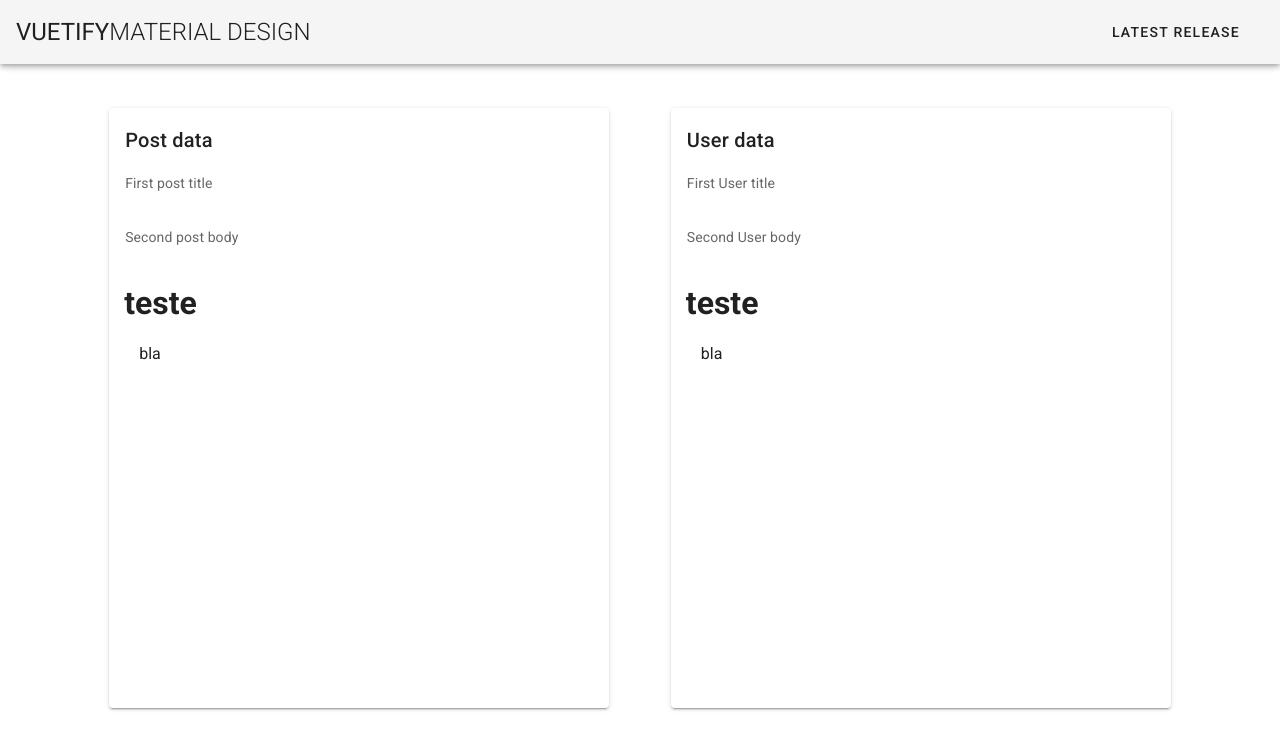
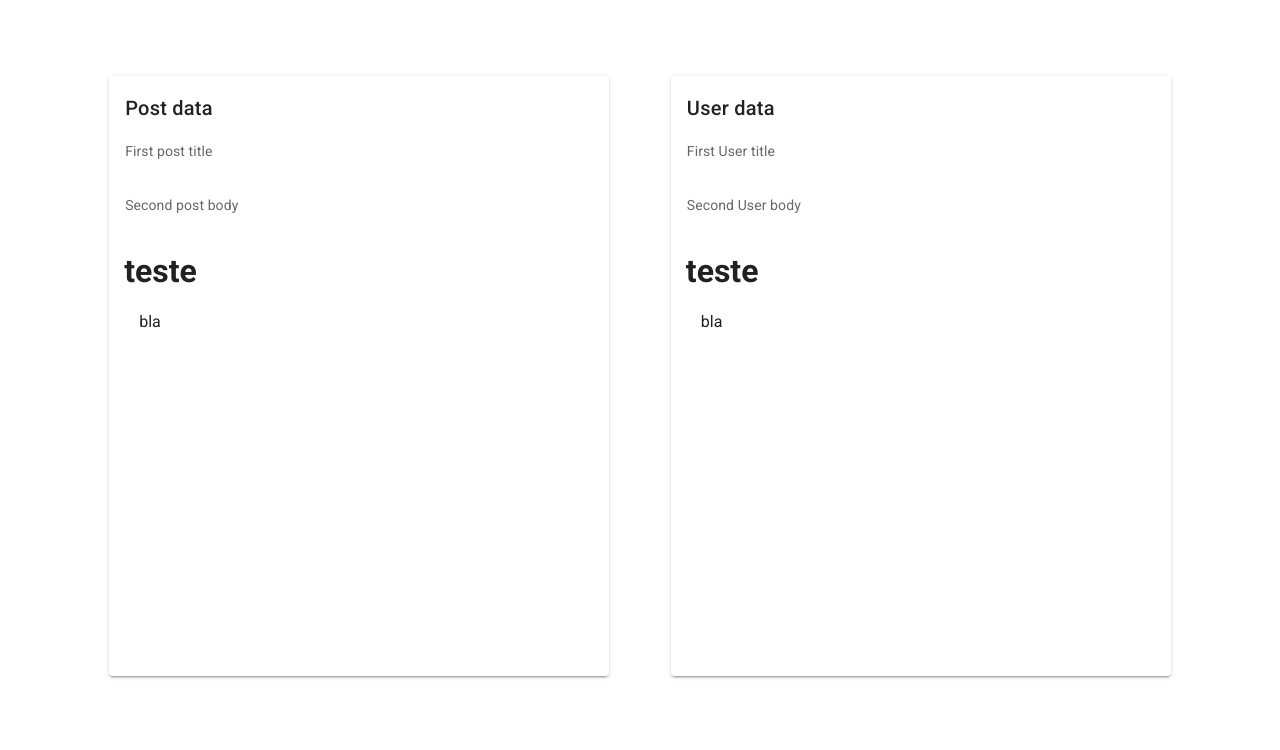
Before and after one commit to CristiAllan/vuex-curso-pt-br, a Vue app: page / in a window 1280 px wide. Shown: the top 750 px of the page. Built offline with nearby package versions, Linux system fonts and the light colour scheme.

Commit message:
setup project template part 5

```diff
--- a/src/App.vue
+++ b/src/App.vue
@@ -1,20 +1,5 @@
 <template>
   <v-app>
-    <v-app-bar app>
-      <v-toolbar-title class="headline text-uppercase">
-        <span>Vuetify</span>
-        <span class="font-weight-light">MATERIAL DESIGN</span>
-      </v-toolbar-title>
-      <v-spacer></v-spacer>
-      <v-btn
-        text
-        href="https://github.com/vuetifyjs/vuetify/releases/latest"
-        target="_blank"
-      >
-        <span class="mr-2">Latest Release</span>
-      </v-btn>
-    </v-app-bar>
-
     <v-content>
       <HomeComponent/>
     </v-content>
```
